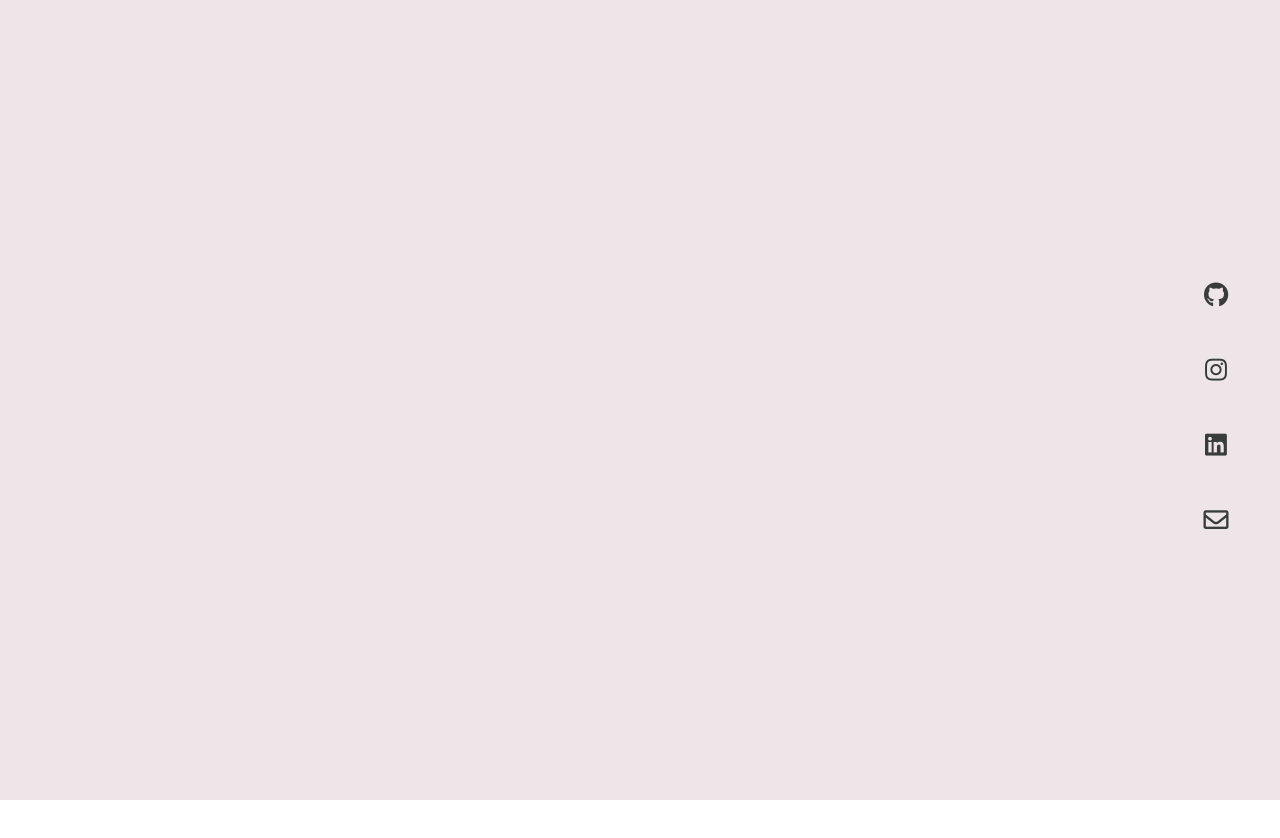
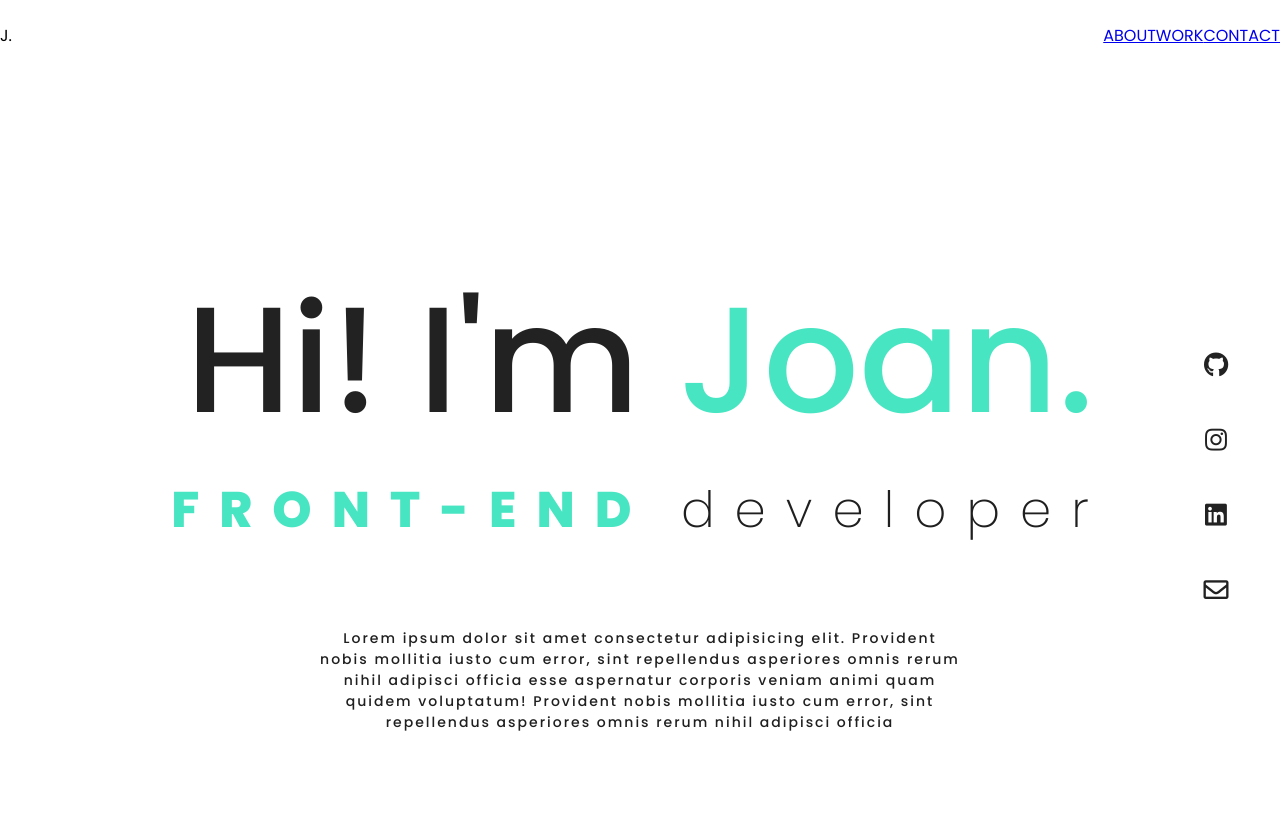
Before and after one commit to JoanGuitartRoca/joanguitart, a plain HTML site: page index.html in a window 1280 px wide. Before the commit the page ends 800 px from the top, so only its background shows below. Drawn offline with nearby package versions, Linux system fonts and the light colour scheme.

Commit message:
Color Palette

```diff
--- a/css/main.scss
+++ b/css/main.scss
@@ -1,8 +1,8 @@
-$color-main: #52DEE5;
-$color-secon: #92DCE5;
-$color-third: #7C7C7C;
-$color-dark: #383D3B;
-$color-ligth: #EEE5E9;
+$color-main: #48E5C2;
+$color-secon: #48E5C2;
+$color-third: #1f1f1f;
+$color-dark: #222222;
+$color-ligth: #FFFFFF;
 
 
 *{
@@ -15,6 +15,24 @@ i{
     cursor: pointer;
 }
 
+.top-bar{
+    height: 70px;
+    width: 100%;
+    display: flex;
+    align-items: center;
+    justify-content: space-between;
+
+    .menu{
+
+
+
+        ul{
+            display: flex;
+            justify-content: space-evenly;
+            list-style: none;
+        }
+    }
+}
 body {
     height: 100vh;
     width: 100vw;
@@ -23,13 +41,11 @@ body {
     .container {
         width: 100%;
         height: 100%;
-        scroll-snap-type: x mandatory;
-        overflow-x: scroll;
-        display: flex;
+        scroll-snap-type: y mandatory;
+        overflow-y: scroll;
 
         section{
             position: relative;
-            flex: none;
             display: flex;
             height: 100%;
             width: 100%;
@@ -83,7 +99,7 @@ body {
 }
 
 .home-container{
-    margin-top: 10vh;
+    margin-top: 5vh;
     display: flex;
     justify-content: center;
     align-items: center;
@@ -94,7 +110,7 @@ body {
         h1{
             font-size: 3em;
             color: $color-dark;
-
+            font-weight: 500;
             span{
                 color: $color-secon;
             }
@@ -105,7 +121,7 @@ body {
             font-size: 1em;
             font-weight: 800;
             color: $color-main;
-            margin-bottom: 20vh;
+            margin-bottom: 10vh;
             span{
                 color: $color-third;
                 font-weight: 200;
@@ -113,11 +129,12 @@ body {
         }
 
         p{
+            letter-spacing: 2px;
             color: $color-third;
             padding: 0px 25vw;
             width: auto;
-            font-size: 16px;
-            font-weight: 400;
+            font-size: 14px;
+            font-weight: 500;
 
         }
     }
--- a/index.html
+++ b/index.html
@@ -11,12 +11,23 @@
 </head>
 <body>
 
+    <header>
+        <div class="top-bar">
+            <div class="logo">
+                <span>J.</span>
+            </div>
+
+            <nav class="menu">
+                <ul>
+                    <a href="/"><li>ABOUT</li></a>
+                    <a href="/"><li>WORK</li></a>
+                    <a href="/"><li>CONTACT</li></a>
+                </ul>
+            </nav>
+        </div>
+    </header>
 
     <div class="container">
-
-        <section>
-
-        </section>
 
         <section>
             <div class="home-container">
@@ -59,6 +70,10 @@
         <section>
             <h1>HELLO WORLD</h1>
         </section>
+
+        <section>
+
+        </section>
     </div>
     <script src="https://cdnjs.cloudflare.com/ajax/libs/gsap/3.7.1/gsap.min.js"></script>
     <script src="https://cdnjs.cloudflare.com/ajax/libs/gsap/3.7.1/ScrollTrigger.min.js"></script>
```
Also changed, not shown: css/main.css, 1 other file.
